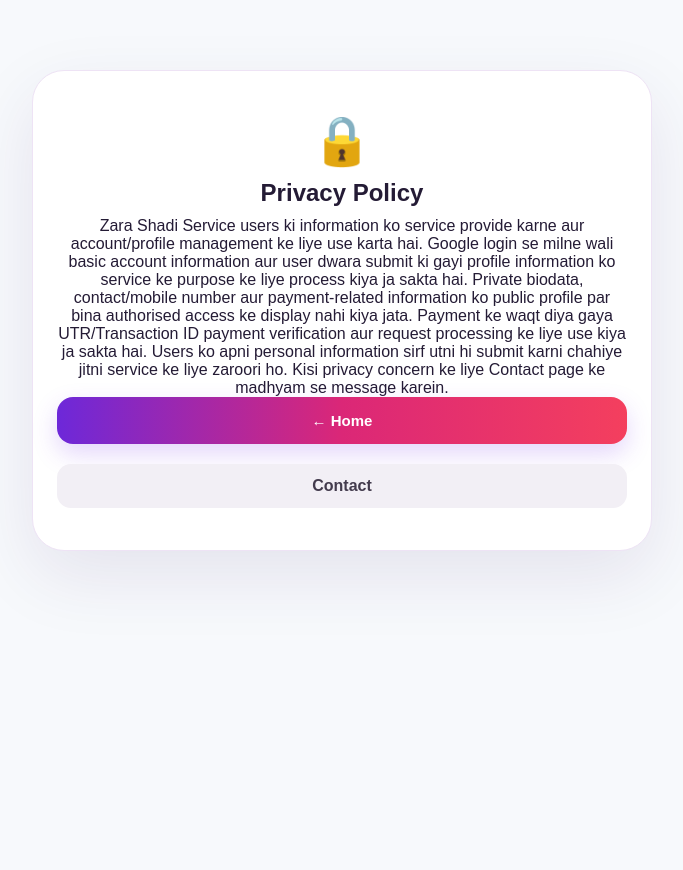
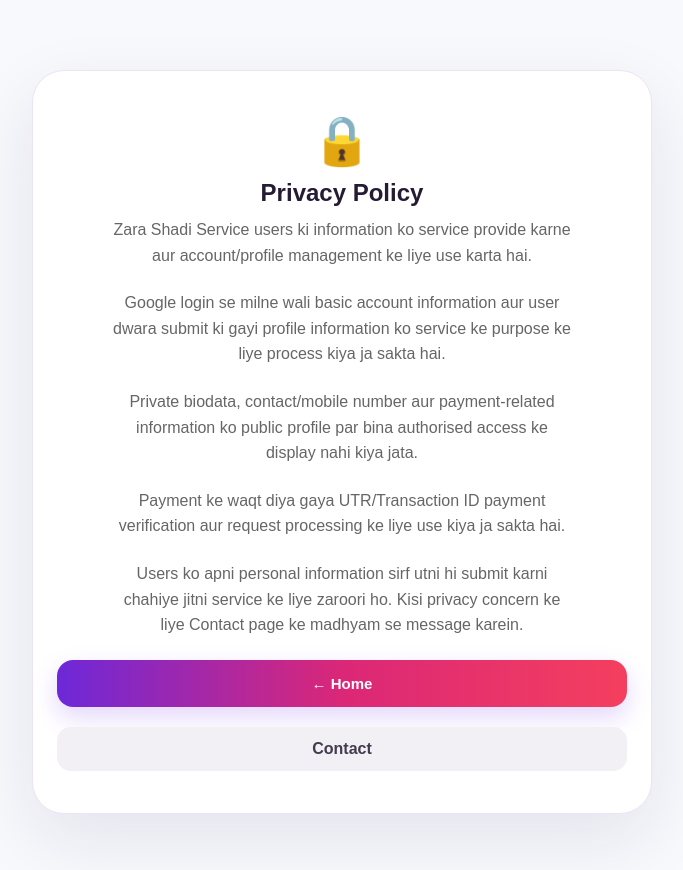
Before and after one commit to islam20111975-ops/zarashadiservice, a Next.js app: page /privacy in a window 1280 px wide. Shown: the top 870 px of the page, without its empty margins (298-981 px from the left). Before the commit the page ends 800 px from the top, so only its background shows below. Built offline with nearby package versions, Linux system fonts and the light colour scheme; no server answers; the database is empty.

Commit message:
Fix privacy page loading

```diff
--- a/app/privacy/page.js
+++ b/app/privacy/page.js
@@ -1,14 +1,7 @@
-"use client";
+import Link from "next/link";
 
-import {useEffect,useState} from "react";
-import Link from "next/link";
-import {doc,getDoc} from "firebase/firestore";
-import {db} from "../../lib/firebase";
-
-const fallback="Zara Shadi Service users ki information ko service provide karne aur account/profile management ke liye use karta hai.\n\nGoogle login se milne wali basic account information aur user dwara submit ki gayi profile information ko service ke purpose ke liye process kiya ja sakta hai.\n\nPrivate biodata, contact/mobile number aur payment-related information ko public profile par bina authorised access ke display nahi kiya jata.\n\nPayment ke waqt diya gaya UTR/Transaction ID payment verification aur request processing ke liye use kiya ja sakta hai.\n\nUsers ko apni personal information sirf utni hi submit karni chahiye jitni service ke liye zaroori ho. Kisi privacy concern ke liye Contact page ke madhyam se message karein.";
+export const metadata={title:"Privacy Policy",description:"Zara Shadi Service privacy policy"};
 
 export default function Privacy(){
-  const [content,setContent]=useState("");
-  useEffect(()=>{getDoc(doc(db,"settings","legalPages")).then(s=>{if(s.exists())setContent(s.data().privacy||"")}).catch(()=>{})},[]);
-  return <main><section className="cardPage siteState"><div className="siteStateIcon">🔒</div><h1>Privacy Policy</h1><div className="pageContent">{content||fallback}</div><div className="siteStateActions"><Link className="primaryAction" href="/">← Home</Link><Link className="backAction" href="/contact">Contact</Link></div></section></main>;
+  return <main><section className="cardPage siteState"><div className="siteStateIcon">🔒</div><h1>Privacy Policy</h1><div className="pageContent"><p>Zara Shadi Service users ki information ko service provide karne aur account/profile management ke liye use karta hai.</p><p>Google login se milne wali basic account information aur user dwara submit ki gayi profile information ko service ke purpose ke liye process kiya ja sakta hai.</p><p>Private biodata, contact/mobile number aur payment-related information ko public profile par bina authorised access ke display nahi kiya jata.</p><p>Payment ke waqt diya gaya UTR/Transaction ID payment verification aur request processing ke liye use kiya ja sakta hai.</p><p>Users ko apni personal information sirf utni hi submit karni chahiye jitni service ke liye zaroori ho. Kisi privacy concern ke liye Contact page ke madhyam se message karein.</p></div><div className="siteStateActions"><Link className="primaryAction" href="/">← Home</Link><Link className="backAction" href="/contact">Contact</Link></div></section></main>;
 }
```
